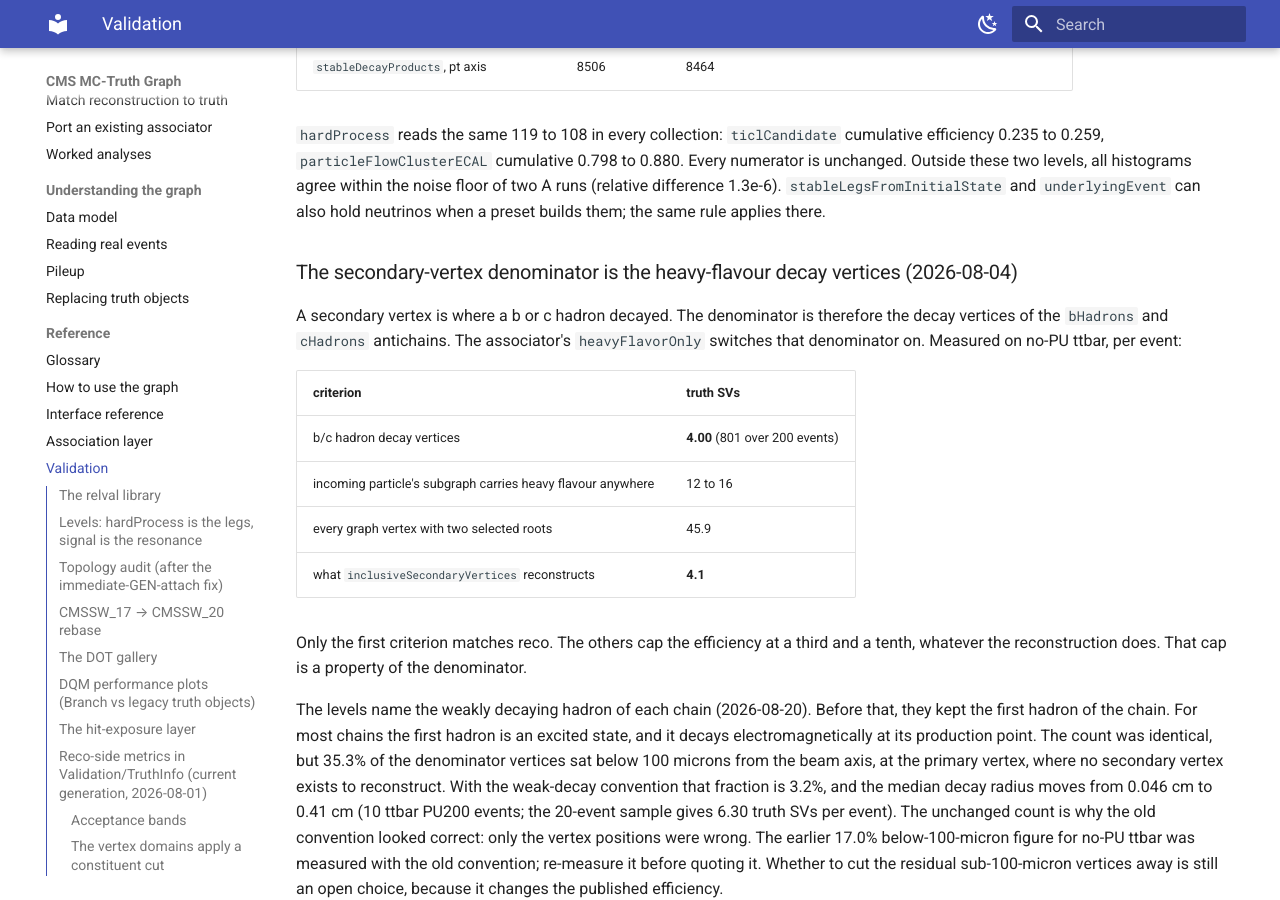
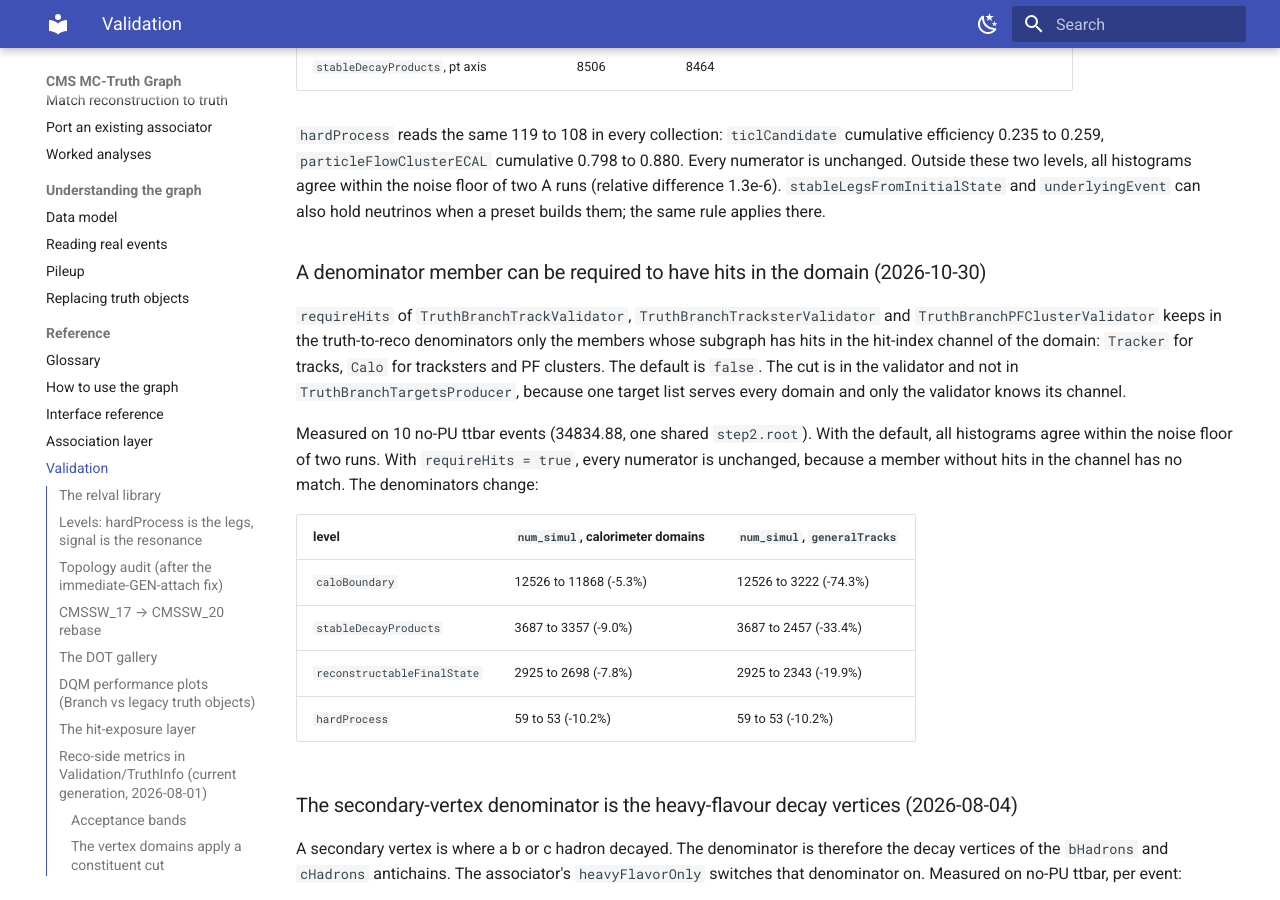
Before and after one commit to felicepantaleo/cms-truth-docs, an MkDocs documentation site: the page built from docs/validation.md, in a window 1280 px wide and 900 px high, scrolled down 12258 px. Built offline with MkDocs 1.6.1 and Material for MkDocs 9.7.7, drawn with Linux system fonts in a browser that asks for light colours.

Commit message:
data-model, pileup, validation: the DIGI hit index fills MTD; optional requireHits for the denominators

```diff
--- a/docs/validation.md
+++ b/docs/validation.md
@@ -554,6 +554,19 @@ noise floor of two A runs (relative difference 1.3e-6). `stableLegsFromInitialSt
 `underlyingEvent` can also hold neutrinos when a preset builds them; the same rule
 applies there.
 
+### A denominator member can be required to have hits in the domain (2026-10-30)
+
+`requireHits` of `TruthBranchTrackValidator`, `TruthBranchTracksterValidator` and `TruthBranchPFClusterValidator` keeps in the truth-to-reco denominators only the members whose subgraph has hits in the hit-index channel of the domain: `Tracker` for tracks, `Calo` for tracksters and PF clusters. The default is `false`. The cut is in the validator and not in `TruthBranchTargetsProducer`, because one target list serves every domain and only the validator knows its channel.
+
+Measured on 10 no-PU ttbar events (34834.88, one shared `step2.root`). With the default, all histograms agree within the noise floor of two runs. With `requireHits = true`, every numerator is unchanged, because a member without hits in the channel has no match. The denominators change:
+
+| level | `num_simul`, calorimeter domains | `num_simul`, `generalTracks` |
+|---|---|---|
+| `caloBoundary` | 12526 to 11868 (-5.3%) | 12526 to 3222 (-74.3%) |
+| `stableDecayProducts` | 3687 to 3357 (-9.0%) | 3687 to 2457 (-33.4%) |
+| `reconstructableFinalState` | 2925 to 2698 (-7.8%) | 2925 to 2343 (-19.9%) |
+| `hardProcess` | 59 to 53 (-10.2%) | 59 to 53 (-10.2%) |
+
 ### The secondary-vertex denominator is the heavy-flavour decay vertices (2026-08-04)
 
 A secondary vertex is where a b or c hadron decayed. The denominator is therefore the
```
Also changed, not shown: docs/data-model.md (+2 -5 lines), docs/pileup.md (+3 -3 lines).
